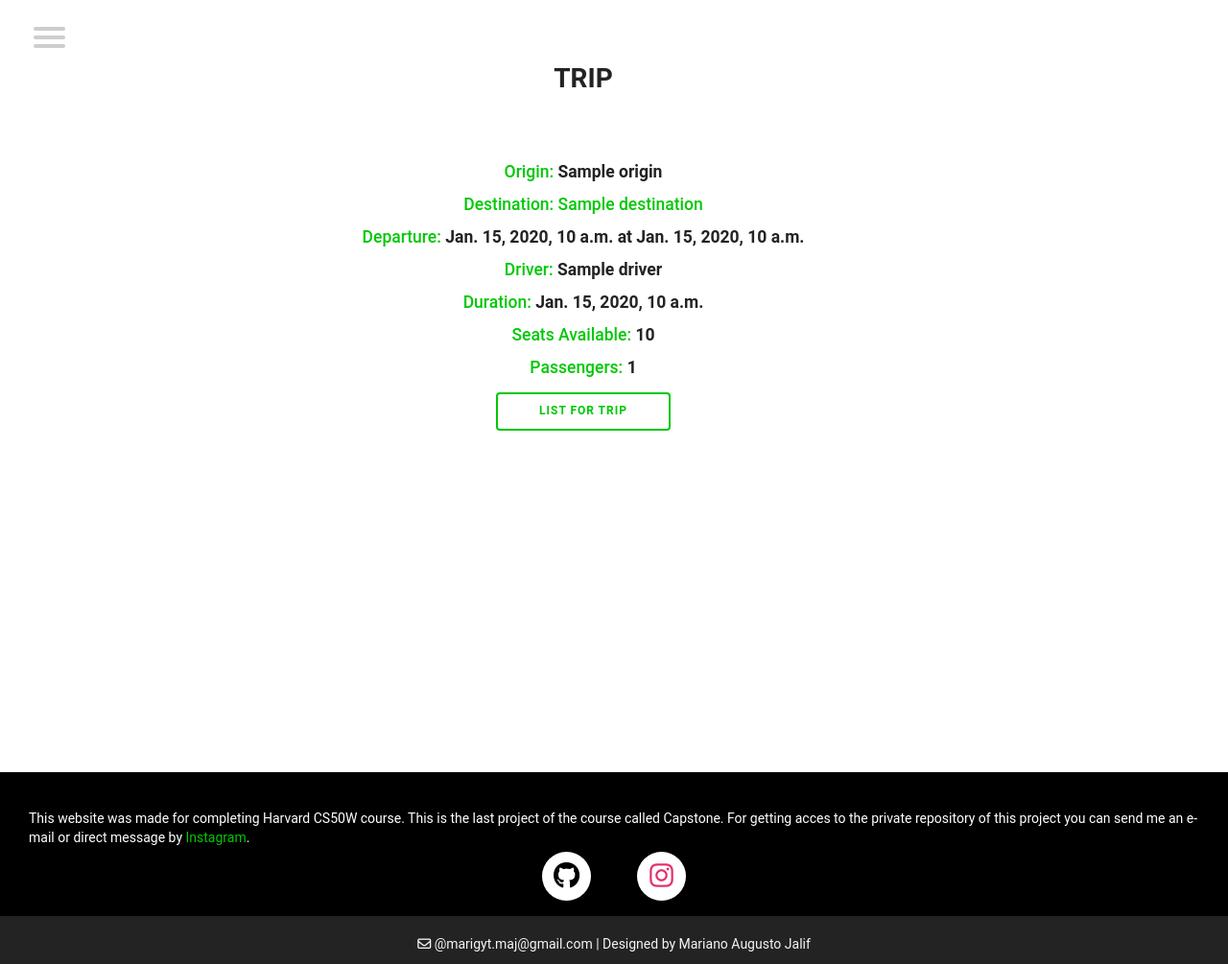
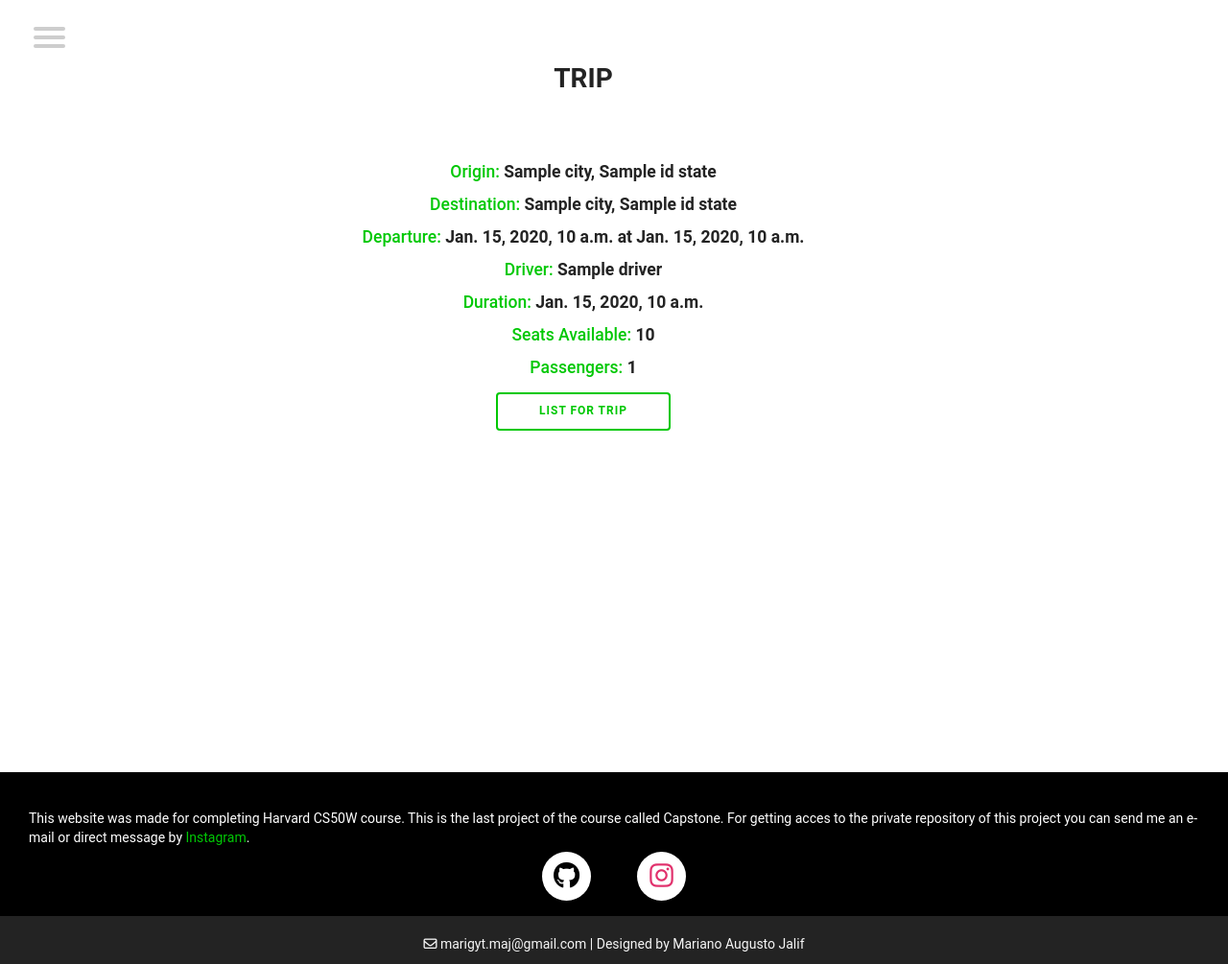
Before and after one commit to GambetaClub/CapstoneCS50W, a Django app: template capstone/templates/capstone/trip.html in a window 1280 px wide. Shown: the part 22-1027 px from the top of the page at 96% size. Run offline with Django 3.2, Linux system fonts and the light colour scheme; the template is opened without the code that fills it: most values are stand-ins (such as "Sample title", 1, 10 or a date in 2020); some libraries are stand-ins or nearby versions; some web fonts are replaced.

Commit message:
Solved some elements' postions.

```diff
--- a/capstone/templates/capstone/layout.html
+++ b/capstone/templates/capstone/layout.html
@@ -80,7 +80,7 @@
             </div>
         </div>
         <div class="footer-bottom">
-            <i class="far fa-envelope"></i>  @marigyt.maj@gmail.com | Designed by Mariano Augusto Jalif
+            <i class="far fa-envelope"></i>  marigyt.maj@gmail.com | Designed by Mariano Augusto Jalif
         </div>
     </div>
 
--- a/capstone/templates/capstone/trip.html
+++ b/capstone/templates/capstone/trip.html
@@ -55,8 +55,8 @@
 
     {% if trip %}
 
-        <h5><span class="strong">Origin: </span>{{trip.origin}} </h5>
-        <h5><span class="strong">Destination: {{trip.destination}}</h5>
+        <h5><span class="strong">Origin: </span>{{trip.origin.city}},  {{trip.destination.id_state.state_name}}</h5>
+        <h5><span class="strong">Destination: </span>{{trip.destination.city}}, {{trip.destination.id_state.state_name}} </h5>
         <h5><span class="strong">Departure: </span>{{trip.date}} at {{trip.time}} </h5>
         <h5><span class="strong">Driver: </span>{{trip.driver}}</h5>
         <h5><span class="strong">Duration: </span>{{trip.est_time}} </h5>
@@ -92,7 +92,9 @@
         {% if self %}
         <form action="{% url 'delete_trip' trip.id %}" method="POST">
             {% csrf_token %}
-            <button name="request" type="submit" id="request_button" class="button">Delete Trip</button>
+            <div class="d-flex justify-content-center">
+            <button name="request" type="submit" id="request_button" class="button">DELETE TRIP</button>
+            </div>
         </form>
 
         {% else %}
```
Also changed, not shown: 1 other file.
